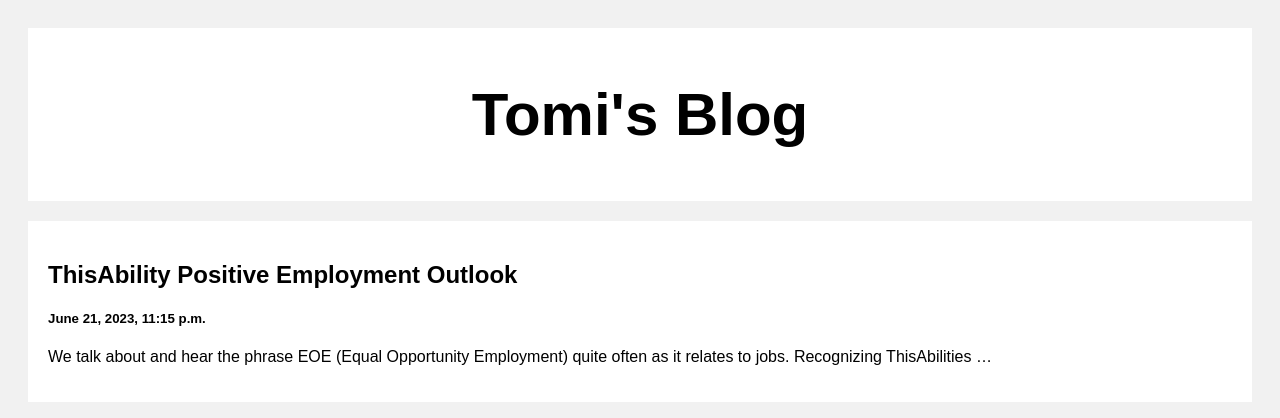
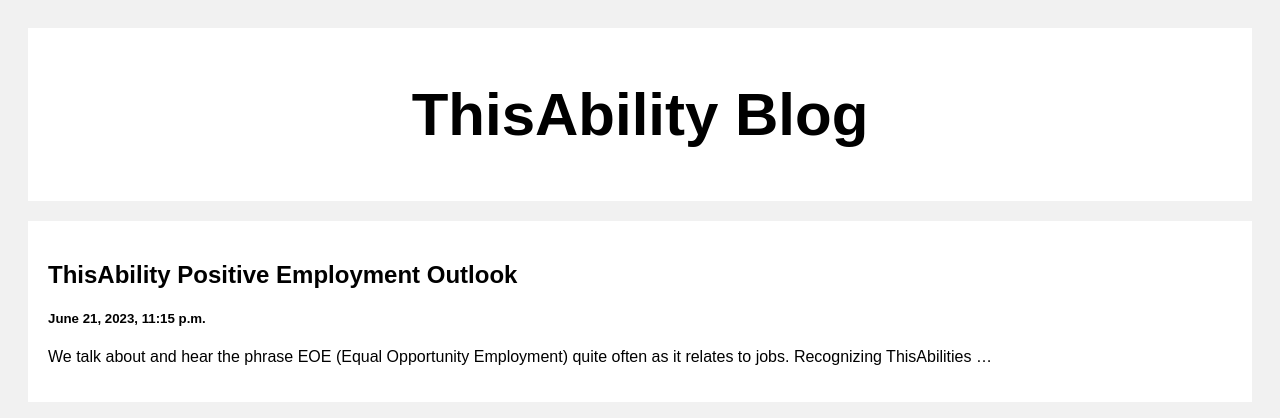
Before and after one commit to winifredf/This_Ability_Blog, a Django app: template templates/index.html in a window 1280 px wide. Shown: the top 418 px of the page. Run offline with Django 4.2, Linux system fonts and the light colour scheme; the template is opened without the code that fills it: values that come from a table or form of the project are taken from there, others are empty; data comes from the database, SQL or seed files in the repository.

Commit message:
Changed title in header h2 tag ln51

```diff
--- a/templates/index.html
+++ b/templates/index.html
@@ -48,7 +48,7 @@ body {
 <body>
 
 <div class="header">
-  <h2>Tomi's Blog</h2>
+  <h2>ThisAbility Blog</h2>
 </div>
 
 <div class="row">
```
